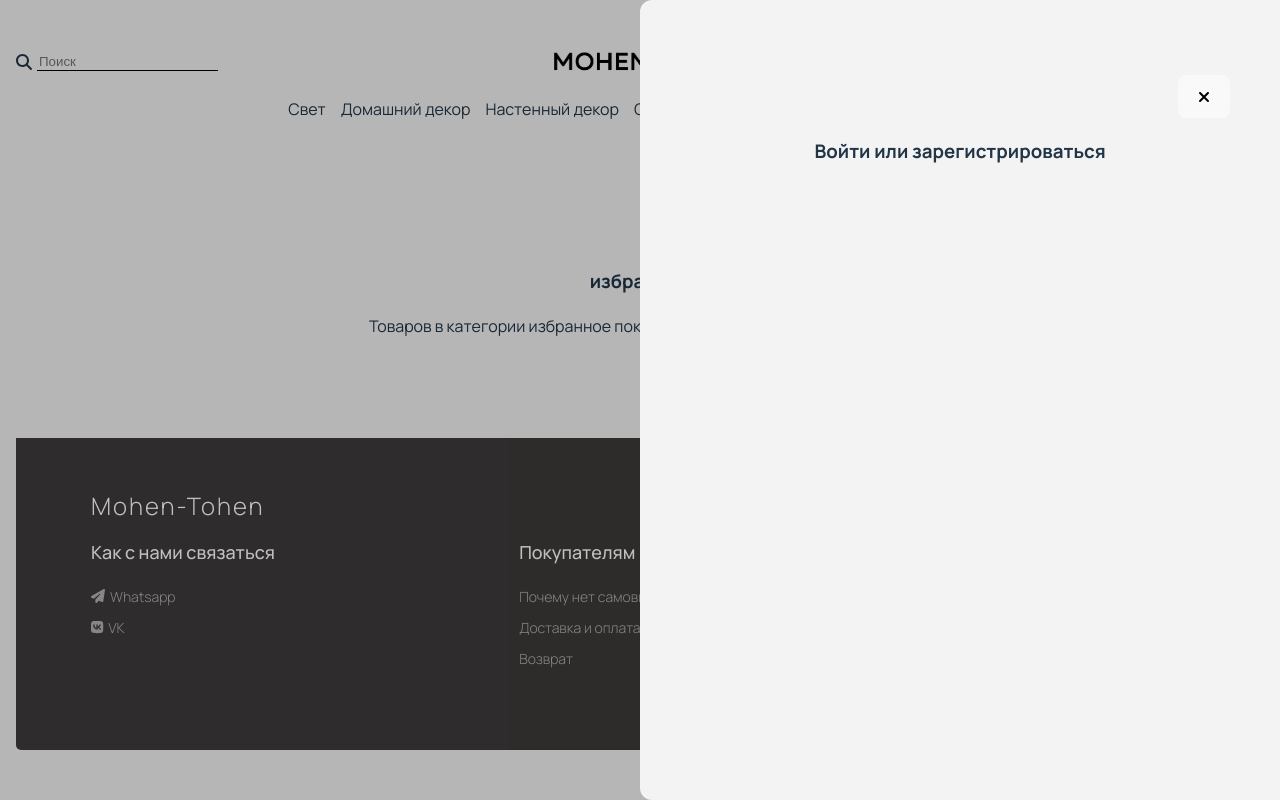
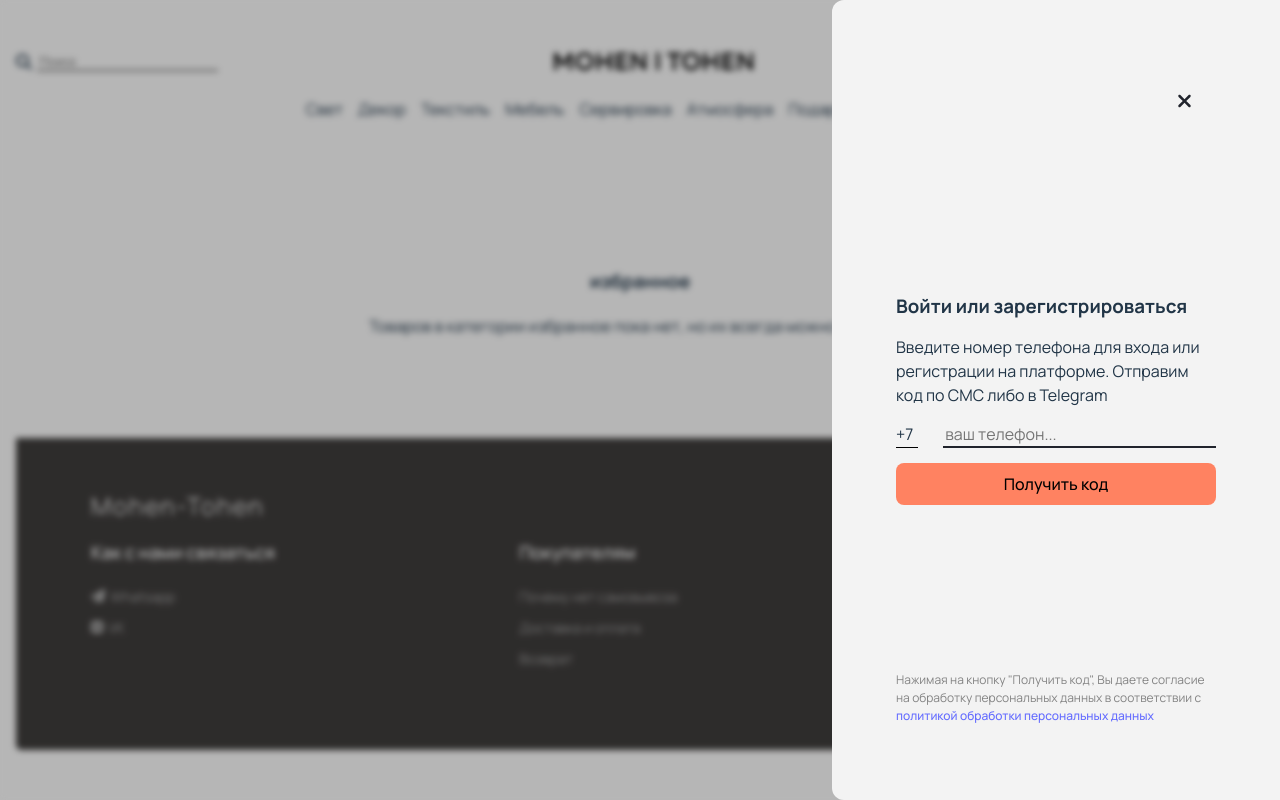
Before and after one commit to andrey-zinoviev-dev/mohen-tohen, a React (Vite) app: page /mohen-tohen/favs in a window 1280 px wide. Both pictures are taken after a click on the button "Войти". Built offline with nearby package versions, Linux system fonts and the light colour scheme.

Commit message:
redefined popup, added account component

```diff
--- /dev/null
+++ b/src/Account.css
@@ -0,0 +1,34 @@
+.account {
+    display: flex;
+    /* flex-direction: column; */
+    align-items: flex-start;
+}
+
+.account__goods-wrapper {
+    display: flex;
+    flex-direction: column;
+    gap: 20px;
+    width: 100%;
+}
+
+.account__user-wrapper {
+    /* align-self: flex-end; */
+    display: flex;
+    gap: 15px;
+    align-items: center;
+    min-width: 180px;
+}
+
+.account__user-wrapper h3 {
+    margin: 0;
+}
+
+.account__user-wrapper button {
+    background-color: transparent;
+    border: 0.5px solid black;
+    box-sizing: border-box;
+    padding: 0;
+    width: 35px;
+    aspect-ratio: 1/1;
+    font-size: 14px;
+}
--- /dev/null
+++ b/src/Account.tsx
@@ -0,0 +1,30 @@
+import { FontAwesomeIcon } from "@fortawesome/react-fontawesome";
+import "./Account.css";
+import Goods from "./Goods";
+import { useAppDispatch, useAppSelector } from "./hooks";
+import { faPen } from "@fortawesome/free-solid-svg-icons";
+
+export default function Account() {
+    //redux
+    const userState = useAppSelector((state) => {
+        return state.user;
+    });
+    console.log(userState);
+    //dispatch
+    const dispatch = useAppDispatch();
+
+    return (
+        <section className="account">
+            <div className="account__goods-wrapper">
+                {userState.seller && <Goods category="Ваши товары" goods={userState.goodsCollection}></Goods>}
+                <Goods category={userState.seller ? "История продаж" : "История покупок" } goods={userState.seller ? [] : []}></Goods>
+            </div>
+            <div className="account__user-wrapper">
+                <h3>{userState.name}</h3>
+                <button>
+                    <FontAwesomeIcon icon={faPen} />
+                </button>
+            </div>
+        </section>
+    )
+};
--- a/src/App.tsx
+++ b/src/App.tsx
@@ -7,6 +7,7 @@ import HomeContent from './HomeContent'
 import Cart from './Cart'
 import Favourites from './Favourites'
 import SellerPage from './SellerPage'
+import Account from './Account'
 
 function App() {
   const router = createBrowserRouter([
@@ -32,8 +33,9 @@ function App() {
         },
         {
           path: "/profile/:profileID",
-          element: <SellerPage></SellerPage>
-        }
+          element: <Account />
+          // element: <SellerPage></SellerPage>
+        },
       ]
     },
 
--- a/src/Collaboration.tsx
+++ b/src/Collaboration.tsx
@@ -8,6 +8,7 @@ export default function Collaboration () {
             <div className="collaboration__wrapper">
                 <form className="collaboration__form">
                     <input placeholder="ваша почта..."></input>
+                    <input placeholder="ваше имя..."></input>
                     <button>
                         <FontAwesomeIcon icon={faArrowRight} />
                     </button>
--- a/src/Header.css
+++ b/src/Header.css
@@ -95,12 +95,15 @@
     margin: 0;
     min-height: 240px;
     display: flex;
-    align-items: flex-start;
+    align-items: stretch;
     gap: 15px;
     transition: all 0.25s ease-in-out;
+    box-sizing: border-box;
+    padding: 30px 0;
+    justify-content: center;
 }
 
-.header__extension ul {
+/* .header__extension ul {
     display: flex;
     flex-direction: column;
     align-items: flex-start;
@@ -112,13 +115,92 @@
 
 .header__extension ul:not(:last-of-type) {
     border-right: 1px solid #20232c;
-}
+} */
 
 /* .header__categories li:hover {
     text-decoration: underline;
 } */
 
-.header__categories:hover + .header__extension {
+.header__row-2 {
+    position: relative;
+}
+
+.header__row-2:hover .header__extension {
     opacity: 1;
     pointer-events: all;
 }
+
+.header__popup-wrapper {
+    height: 100%;
+    display: flex;
+    flex-direction: column;
+    justify-content: space-between;
+    max-width: 320px;
+    text-align: left;
+}
+
+.header__popup-close {
+    background-color: transparent;
+    /* border: 2px solid #20232c; */
+    color: #20232c;
+    align-self: flex-end;
+    transition: all 0.25s ease-in-out;
+    font-size: 20px;
+    border: none;
+}
+
+.header__popup-close:hover {
+    border: none;
+    color: #FF8261;
+}
+
+.header__popup-form {
+    display: flex;
+    flex-direction: column;
+    align-items: stretch;
+    justify-content: space-around;
+    gap: 15px;
+}
+
+.header__popup-form h3 {
+    margin: 0;
+}
+
+.header__popup-form div {
+    width: 100%;
+    display: flex;
+    align-items: stretch;
+    justify-content: space-between;
+    gap: 25px;
+}
+
+.header__popup-form input {
+    outline: none;
+    border-bottom: 2px solid #20232c;
+    width: 100%;
+    font-size: 16px;
+    font-family: "Manrope", sans-serif;
+    box-sizing: border-box;
+}
+
+.header__popup-form div span {
+    border-bottom: 1px solid black;
+    box-sizing: border-box;
+    padding: 0 5px 0px 0;
+}
+
+.header__popup-form button {
+    background-color: #FF8261;
+    transition: all 0.25s ease-in-out;
+    border: none;
+}
+
+.header__popup-form button:hover {
+    background-color: #20232c;
+    color: white;
+}
+
+.header__popup-wrapper-p {
+    font-size: 12px;
+    color: rgb(131, 131, 131);
+}
--- a/src/Header.tsx
+++ b/src/Header.tsx
@@ -2,15 +2,17 @@ import React from "react";
 import { FontAwesomeIcon } from "@fortawesome/react-fontawesome"
 import { faMagnifyingGlass, faShoppingBag } from "@fortawesome/free-solid-svg-icons"
 import "./Header.css";
-import { useAppSelector } from "./hooks";
-import { faHeart } from "@fortawesome/free-solid-svg-icons";
-import { Link } from "react-router-dom";
+import { useAppDispatch, useAppSelector } from "./hooks";
+import { faHeart, faXmark } from "@fortawesome/free-solid-svg-icons";
+import { Link, Navigate, useNavigate } from "react-router-dom";
 // import { login } from "./features/userSlice";
 // import { openPopup } from "./features/popupSlice";
 import Popup from "./Popup";
 import heading from "./assets/mh-1.png"
-import { categories, fixedHeaderLinks } from "./utils";
+import { buyerUser, categories, fixedHeaderLinks, sellerUser } from "./utils";
 import { CategoryInterface } from "./interfaces";
+import LinksComp from "./LinksComp";
+import { login } from "./features/userSlice";
 
 export default function Header() {
     //redux state
@@ -23,6 +25,12 @@ export default function Header() {
     const userState = useAppSelector((state) => {
         return state.user;
     });
+
+    //dispatch
+    const dispatch = useAppDispatch();
+
+    //navigate
+    const navigate = useNavigate();
 
     //localState
     const [popupOpened, setPopupOpened] = React.useState<boolean>(false);
@@ -55,6 +63,7 @@ export default function Header() {
                         </Link>
                     </div>
                 </div>
+                <div className="header__row-2">
                     <ul className="header__categories">
                         {categories.map((category) => {
                             return <li key={category.title} onMouseOver={() => {
@@ -66,9 +75,12 @@ export default function Header() {
                         })}
                     </ul>
                     <div className="header__extension">
-                    <ul>
+                        <LinksComp title="Интересное" links={fixedHeaderLinks}></LinksComp>
+                        {category && <LinksComp title="Что можно купить" links={category.links}></LinksComp>}
+                        {category && <LinksComp title="Выбрать по дизайнеру" links={category.designers}></LinksComp>}
+                        {/* <ul>
                             {fixedHeaderLinks.map((link) => {
-                            return <li key={link}>{link}</li>
+                                return <li key={link.href}>{link.title}</li>
                             })}
                         </ul>
                         {category?.links && <ul>
@@ -77,11 +89,40 @@ export default function Header() {
                                     <span>{link.title}</span>
                                 </li>
                             })}
-                    </ul>}
+                        </ul>} */}
                     </div>
+                </div>
+
+
             </header>
             {popupOpened && <Popup setClose={setPopupOpened}>
+                <div className="header__popup-wrapper">
+                    <button onClick={() => {
+                        setPopupOpened(false);
+                            // setClose(false);
+                            // setClose && setClose(false);
+                        }} className="header__popup-close">
+                            <FontAwesomeIcon icon={faXmark} />
+                    </button>
+                    <form className="header__popup-form" onSubmit={(evt) => {
+                            evt.preventDefault();
+                            // setPopupOpened(false);
+                            // navigate(`profile/${1223}`)
+                        }}>
                             <h3>Войти или зарегистрироваться</h3>
+                            <p>Введите номер телефона для входа или регистрации на платформе. Отправим код по СМС либо в Telegram</p>
+                            <div>
+                                <span>+7</span>
+                                <input type="tel" placeholder="ваш телефон..."></input>
+                            </div>
+                            <button type="button" onClick={() => {
+                                setPopupOpened(false);
+                                navigate(`profile/${1223}`);
+                                dispatch(login(sellerUser));
+                            }}>Получить код</button>
+                    </form>
+                    <p className="header__popup-wrapper-p">Нажимая на кнопку "Получить код", Вы даете согласие на обработку персональных данных в соответствии с <a>политикой обработки персональных данных</a></p>
+                </div>
             </Popup>}
         </>
 
--- /dev/null
+++ b/src/LinksComp.css
@@ -0,0 +1,26 @@
+.links {
+    border-right: 1px solid rgb(209, 209, 209);
+    box-sizing: border-box;
+    padding: 0 25px 0 0;
+    min-height: 180px;
+    text-align: left;
+    display: flex;
+    flex-direction: column;
+    align-content: flex-start;
+    gap: 5px;
+}
+
+.links h3 {
+    margin: 0;
+    font-weight: 100;
+}
+.links__ul {
+    margin: 0;
+    padding: 0;
+    display: flex;
+    flex-direction: column;
+    list-style: none;
+    gap: 5px;
+    /* font-weight: 100; */
+    /* border-right: 1px solid black; */
+}
--- /dev/null
+++ b/src/LinksComp.tsx
@@ -0,0 +1,17 @@
+import { LinksInterface } from "./interfaces"
+import "./LinksComp.css"
+export default function LinksComp({links, title}:LinksInterface) {
+    return (
+        <div className="links">
+            <h3>{title}</h3>
+            <ul className="links__ul">
+                {links.map((link) => {
+                    return <li key={link.href}>
+                        <span>{link.title}</span>
+                    </li>
+                })}
+            </ul>
+        </div>
+
+    )
+}
--- a/src/Popup.css
+++ b/src/Popup.css
@@ -8,11 +8,14 @@
   display: flex;
   justify-content: flex-end;
   padding: 0;
+  backdrop-filter: blur(3px);
+  -webkit-backdrop-filter: blur(3px);
+
 }
 
 .popup__content {
   background-color: #F3F3F3;
-  width: 50%;
+  width: 35%;
   border-radius: 12px 0 0 12px;
   display: flex;
   flex-direction: column;
--- a/src/Popup.tsx
+++ b/src/Popup.tsx
@@ -11,12 +11,6 @@ export default function Popup({ children, setClose }:PopupInterface) {
     return (
         <section className="popup">
             <div className="popup__content">
-                <button onClick={() => {
-                    setClose(false);
-                    // setClose && setClose(false);
-                }} className="popup__close">
-                    <FontAwesomeIcon icon={faXmark} />
-                </button>
                 {children}
             </div>
         </section>
--- a/src/utils.ts
+++ b/src/utils.ts
@@ -1,10 +1,11 @@
-import { BrandsInterface, DimensionTranslateInterface, GoodInterface, TermInterface, CategoryInterface } from "./interfaces";
+import { BrandsInterface, DimensionTranslateInterface, GoodInterface, TermInterface, CategoryInterface, LinkInterface } from "./interfaces";
 import { IconDefinition, faPaperPlane } from "@fortawesome/free-solid-svg-icons";
 import { faVk } from "@fortawesome/free-brands-svg-icons";
 import seller1 from "./assets/2024-07-08 23.47.33.jpg";
 import seller2 from "./assets/2024-07-08 23.48.06.jpg";
 import selle3 from "./assets/2024-07-08 23.48.25.jpg";
 import selle4 from "./assets/2024-07-08 23.48.52.jpg";
+import { UserInterface } from "./features/userSlice";
 
 export const promoGoods:GoodInterface[] = [
   {
@@ -714,10 +715,24 @@ export const categories:CategoryInterface[] = [
         title: "Настольное освещение",
         href: "",
       }
+    ],
+    designers: [
+      {
+        title: "Алексей Солдатов",
+        href: "",
+      },
+      {
+        title: "Варвара Алексеева",
+        href: "",
+      },
+      {
+        title: "Сати Альбретовна",
+        href: "",
+      }
     ]
   },
   {
-    title: "Домашний декор",
+    title: "Декор",
     links: [
       {
         title: "Скульптуры",
@@ -731,44 +746,82 @@ export const categories:CategoryInterface[] = [
         title: "Подсвечники",
         href: ""
       },
-    ]
-  },
-  {
-    title: "Настенный декор",
-    links: [
+    ],
+    designers: [
       {
-        title: "Картины",
+        title: "Андрей Зиновьев",
+        href: ""
+      },
+      {
+        title: "Sergey Sergo",
         href: "",
       },
       {
-        title: "Принты",
+        title: "Le Gontieux",
         href: "",
-      },
-      {
-        title: "Фотографии",
-        href: ""
-      },
+      }
     ]
   },
+  // {
+  //   title: "Настенный декор",
+  //   links: [
+  //     {
+  //       title: "Картины",
+  //       href: "",
+  //     },
+  //     {
+  //       title: "Принты",
+  //       href: "",
+  //     },
+  //     {
+  //       title: "Фотографии",
+  //       href: ""
+  //     },
+  //   ],
+  //   designers: [
+  //     {
+  //       title: "Alice Kroops",
+  //       href: "",
+  //     },
+  //     {
+  //       title: "Маша Каша",
+  //       href: "",
+  //     },
+  //     {
+  //       title: "Andrey Daukshis",
+  //       href: "",
+  //     },
+  //     {
+  //       title: "Daria Zhezher",
+  //       href: "",
+  //     }
+  //   ]
+  // },
+  // {
+  //   title: "Спа, ванна, ароматы для дома",
+  //   links: [
+  //     {
+  //       title: "Свечи",
+  //       href: "",
+  //     },
+  //     {
+  //       title: "Диффузоры",
+  //       href: "",
+  //     },
+  //     {
+  //       title: "Саше",
+  //       href: ""
+  //     },
+  //   ],
+  //   designers: [
+  //     {
+  //       title: "Сати Альбретовна",
+  //       href: "",
+  //     }
+  //   ]
+  // },
   {
-    title: "Спа, ванна, ароматы для дома",
-    links: [
-      {
-        title: "Свечи",
-        href: "",
-      },
-      {
-        title: "Диффузоры",
-        href: "",
-      },
-      {
-        title: "Саше",
-        href: ""
-      },
-    ]
-  },
-  {
-    title: "Текстиль, кожа",
+    title: "Текстиль",
     links: [
       {
         title: "Ковры",
@@ -782,12 +835,108 @@ export const categories:CategoryInterface[] = [
         title: "Пледы",
         href: ""
       },
+    ],
+    designers: [
+      {
+        title: "Stiff Boots",
+        href: "",
+      },
+      {
+        title: "Elektrozavod",
+        href: "",
+      },
+      {
+        title: "Байкал",
+        href: "",
+      }
+    ]
+  },
+  {
+    title: 'Мебель',
+    links: [
+
+    ],
+    designers: [
+
+    ]
+  },
+  {
+    title: 'Сервировка',
+    links: [
+
+    ],
+    designers: [
+
+    ]
+  },
+  {
+    title: 'Атмосфера',
+    links: [
+
+    ],
+    designers: [
+
+    ]
+  },
+  {
+    title: 'Подарки',
+    links: [
+
+    ],
+    designers: [
+
+    ]
+  },
+  {
+    title: 'Идеи',
+    links: [
+
+    ],
+    designers: [
+
+    ]
+  },
+  {
+    title: 'Услуги',
+    links: [
+
+    ],
+    designers: [
+
     ]
   }
 ];
 
-export const fixedHeaderLinks:string[] = [
-  "Декорирование на заказ",
-  "Подарочные сертификаты",
-  "Наборы сделай сам",
+export const fixedHeaderLinks:LinkInterface[] = [
+  {
+    title: "Декорирование на заказ",
+    href: ""
+  },
+  {
+    title: "Подарочные сертификаты",
+    href: "",
+  },
+  {
+    title: "Набобры сделай сам",
+    href: "",
+  }
 ];
+
+export const buyerUser:UserInterface = {
+  name: "Алексей Солдатов",
+  loggedIn: false,
+  phone: "+79031513045",
+  email: "alexey2194@mail.ru",
+  favourites: [],
+  seller: false,
+};
+
+export const sellerUser:UserInterface = {
+  name: "Сергей Ильич",
+  loggedIn: false,
+  phone: "+79269311555",
+  email: "super_whore@mail.ru",
+  favourites: [],
+  seller: true,
+  goodsCollection: []
+}
```
Also changed, not shown: src/interfaces.tsx (+12 -4 lines). Lines whose indentation alone changed are shown as unchanged.
